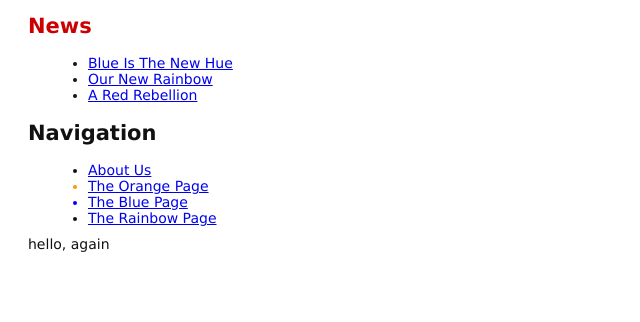
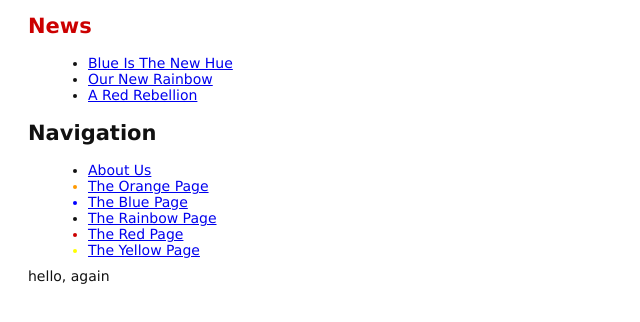
Before and after one commit to Hesper-Rose/second_website, a plain HTML site: page index.html in a window 1280 px wide. Shown: the part 118-440 px from the top of the page, without its empty margins (0-640 px from the left). Drawn offline with Linux system fonts and the light colour scheme.

Commit message:
Add new HTML pages

```diff
--- a/index.html
+++ b/index.html
@@ -30,6 +30,13 @@
       <li>
         <a href="rainbow.html">The Rainbow Page</a>
       </li>
+      <li style="color: #C00">
+        <a href="red.html">The Red Page</a>
+      </li>
+      <li style="color: #FF0">
+        <a href="yellow.html">The Yellow Page</a>
+      </li>
+
     </ul>
   </body>
 </html>
```
Also changed, not shown: about/me.html (+1 -1 lines).
